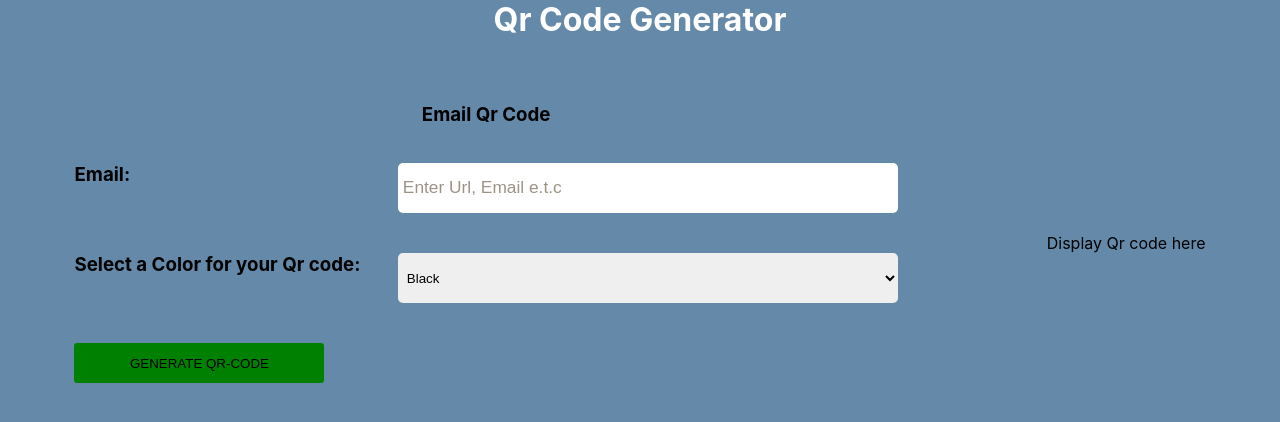
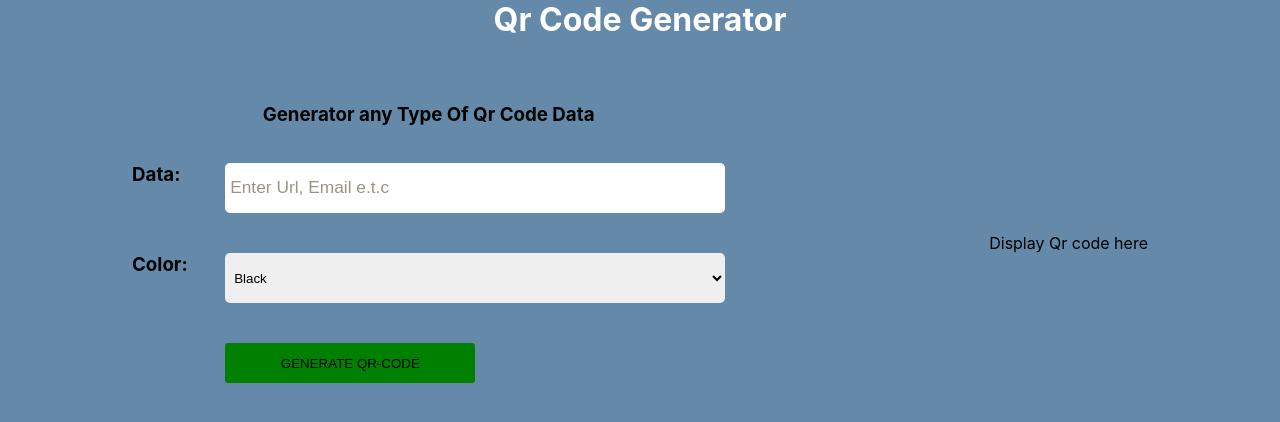
Before and after one commit to muritador5050/qrcode, a React (Create React App) app: page / in a window 1280 px wide. Shown: the top 422 px of the page. Built offline with nearby package versions, Linux system fonts and the light colour scheme.

Commit message:
give generate button margin-left

```diff
--- a/src/App.css
+++ b/src/App.css
@@ -61,6 +61,7 @@ label select {
   outline: none;
   border-radius: 3px;
   cursor: pointer;
+  margin-left: 7em;
 }
 
 .qrcode {
@@ -76,13 +77,15 @@ label select {
   perspective: 240px;
 }
 .scan-me {
-  animation: trans .4s infinite ease-in-out alternate;
+  font-style: oblique;
+  font-family: "Courier New", Courier, monospace;
+  animation: trans 0.4s infinite ease-in-out alternate;
 }
 
 @keyframes trans {
   from {
     transform: translateZ(-10px);
-    color: blue;
+    color: yellow;
   }
   to {
     transform: translateZ(10px);
--- a/src/App.js
+++ b/src/App.js
@@ -39,9 +39,9 @@ function App() {
       </header>
       <div className="App">
         <form className="email-form" onSubmit={handleSubmit}>
-          <h3>Email Qr Code</h3>
+          <h3>Generator any Type Of Qr Code Data</h3>
           <label>
-            <h3>Email:</h3>
+            <h3>Data:</h3>
             <input
               placeholder="Enter Url, Email e.t.c"
               type="text"
@@ -54,7 +54,7 @@ function App() {
           </label>{" "}
           <br /> <br />
           <label>
-            <h3>Select a Color for your Qr code:</h3>
+            <h3>Color:</h3>
             <select
               name="color"
               value={datas.color || ""}
```
